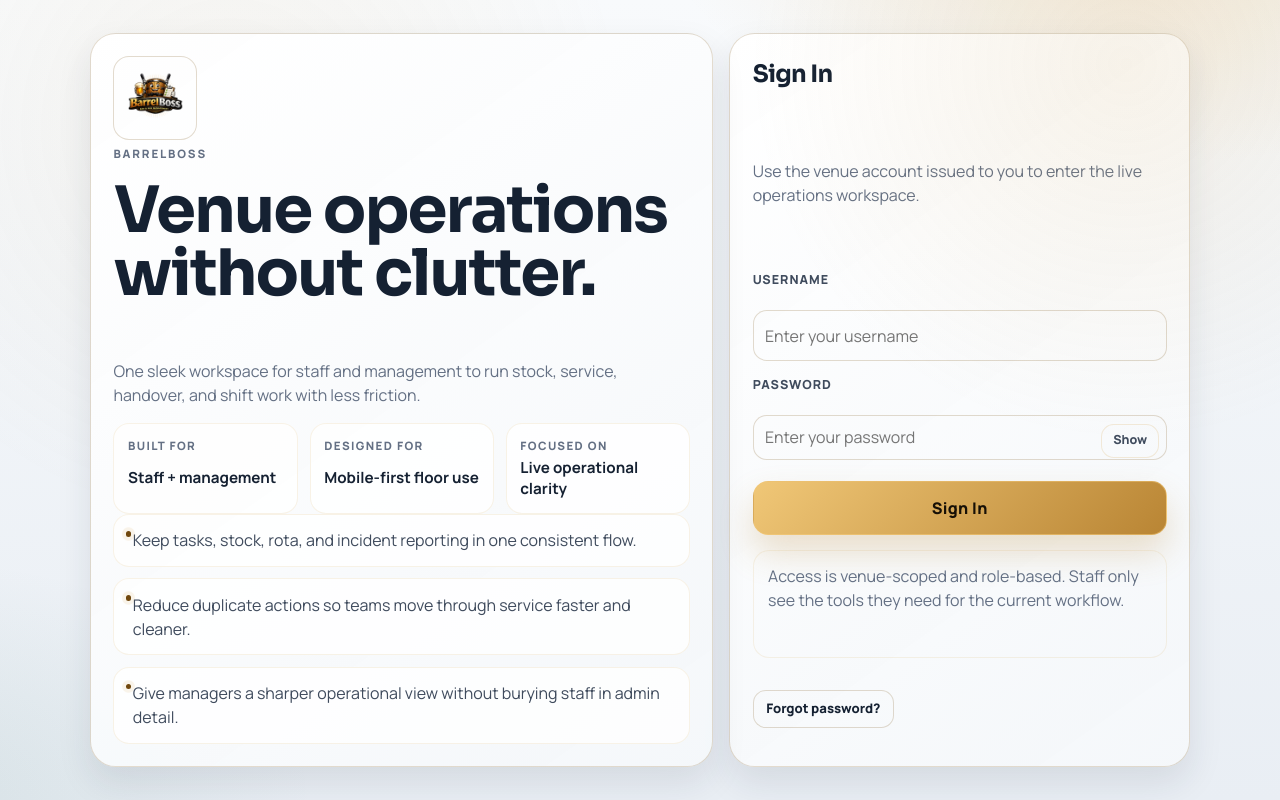
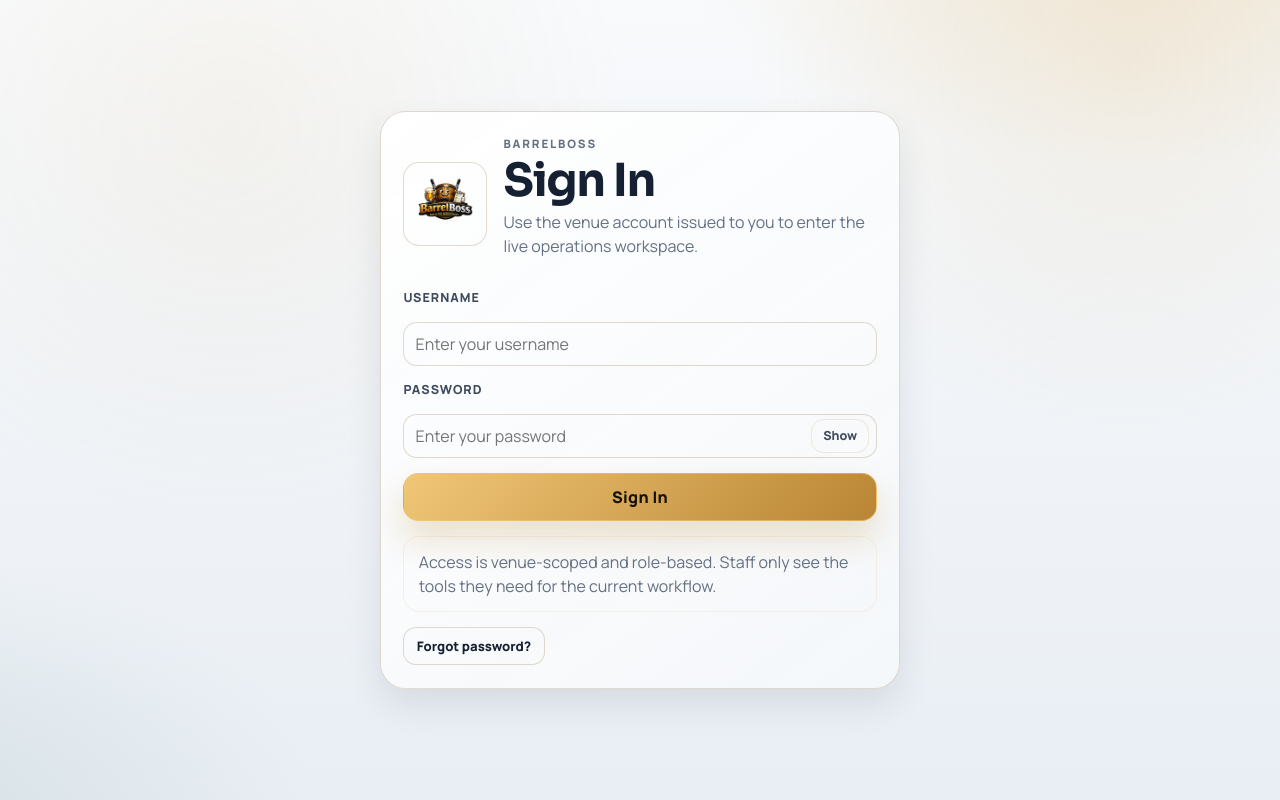
Before and after one commit to McauleeMaddison/BarrelBoss, a Django app: page /accounts/login/ in a window 1280 px wide. Run offline with Django 4.2, Linux system fonts and the light colour scheme.

Commit message:
Simplify login front page

```diff
--- a/static/css/app.css
+++ b/static/css/app.css
@@ -3044,13 +3044,9 @@ body.drawer-open .detail-drawer {
 }
 
 .login-wrap {
-    width: min(1100px, 100%);
-    display: grid;
-    grid-template-columns: 1fr;
-    gap: 1rem;
-}
-
-.login-hero,
+    width: min(460px, 100%);
+}
+
 .login-card,
 .error-card {
     padding: clamp(1rem, 3vw, 1.4rem);
@@ -3060,14 +3056,7 @@ body.drawer-open .detail-drawer {
     box-shadow: var(--shadow-soft);
 }
 
-.login-hero {
-    position: relative;
-    overflow: hidden;
-    gap: 1.1rem;
-    background: radial-gradient(520px 280px at 85% 0%, rgba(214, 167, 86, 0.18), transparent 56%), linear-gradient(145deg, rgba(16, 23, 36, 0.96), rgba(7, 10, 16, 0.94));
-}
-
-.login-hero::after,
+.login-card::after,
 .error-card::after {
     content: "";
     position: absolute;
@@ -3077,7 +3066,7 @@ body.drawer-open .detail-drawer {
     background: radial-gradient(circle, rgba(240, 199, 119, 0.18) 0%, rgba(240, 199, 119, 0) 68%);
 }
 
-.login-hero > *,
+.login-card > *,
 .error-card > * {
     position: relative;
     z-index: 1;
@@ -3093,22 +3082,35 @@ body.drawer-open .detail-drawer {
     background: rgba(255, 255, 255, 0.04);
 }
 
-.login-hero h1 {
-    margin-top: 1rem;
-    max-width: 12ch;
-    font-size: clamp(2rem, 6vw, 4rem);
-    line-height: 0.98;
-}
-
-.login-hero p,
-.login-card p {
+.login-card-header {
+    display: grid;
+    grid-template-columns: auto minmax(0, 1fr);
+    gap: 1rem;
+    align-items: center;
+}
+
+.login-brand-copy {
+    display: grid;
+    gap: 0.45rem;
+}
+
+.login-brand-copy h1 {
+    margin: 0;
+    font-size: clamp(2rem, 7vw, 2.85rem);
+    line-height: 0.95;
+}
+
+.login-card p,
+.login-brand-copy p {
     color: var(--muted);
 }
 
 .login-card {
+    position: relative;
+    overflow: hidden;
     display: grid;
     gap: 0.95rem;
-    background: linear-gradient(145deg, rgba(18, 24, 36, 0.95), rgba(10, 13, 19, 0.94));
+    background: radial-gradient(420px 220px at 100% 0%, rgba(214, 167, 86, 0.18), transparent 55%), linear-gradient(145deg, rgba(18, 24, 36, 0.95), rgba(10, 13, 19, 0.94));
 }
 
 .login-card form {
@@ -3116,14 +3118,6 @@ body.drawer-open .detail-drawer {
     gap: 0.9rem;
 }
 
-.login-value-strip {
-    display: grid;
-    grid-template-columns: repeat(3, minmax(0, 1fr));
-    gap: 0.75rem;
-}
-
-.login-value-card,
-.login-feature-item,
 .error-hint-list li,
 .error-status-strip {
     border: 1px solid rgba(214, 167, 86, 0.14);
@@ -3131,26 +3125,6 @@ body.drawer-open .detail-drawer {
     background: rgba(255, 255, 255, 0.04);
 }
 
-.login-value-card {
-    display: grid;
-    gap: 0.22rem;
-    padding: 0.85rem;
-}
-
-.login-value-card span {
-    color: var(--muted);
-    font-size: 0.72rem;
-    font-weight: 900;
-    text-transform: uppercase;
-    letter-spacing: 0.12em;
-}
-
-.login-value-card strong {
-    font-size: 0.95rem;
-    line-height: 1.35;
-}
-
-.login-feature-list,
 .error-hint-list {
     list-style: none;
     margin: 0;
@@ -3159,14 +3133,12 @@ body.drawer-open .detail-drawer {
     gap: 0.7rem;
 }
 
-.login-feature-item,
 .error-hint-list li {
     position: relative;
     padding: 0.85rem 0.9rem 0.85rem 1.15rem;
     color: var(--muted-strong);
 }
 
-.login-feature-item::before,
 .error-hint-list li::before {
     content: "";
     position: absolute;
@@ -3414,7 +3386,7 @@ body.command-open .mobile-command-sheet {
     }
 
     .login-wrap {
-        grid-template-columns: 1.15fr 0.85fr;
+        width: min(520px, calc(100% - 2rem));
     }
 }
 
@@ -3635,8 +3607,7 @@ body.command-open .mobile-command-sheet {
     .staff-summary-grid,
     .module-snapshot-grid,
     .workspace-link-row,
-    .staff-pulse-grid,
-    .login-value-strip {
+    .staff-pulse-grid {
         grid-template-columns: repeat(2, minmax(0, 1fr));
     }
 }
@@ -3705,9 +3676,13 @@ body.command-open .mobile-command-sheet {
     .staff-tool-grid,
     .staff-workspace-grid,
     .module-snapshot-grid,
-    .login-value-strip,
     .portal-command-grid {
         grid-template-columns: 1fr;
+    }
+
+    .login-card-header {
+        grid-template-columns: 1fr;
+        align-items: flex-start;
     }
 
     .dashboard-row-link {
@@ -4053,7 +4028,6 @@ html[data-theme="light"] .mobile-dock,
 html[data-theme="light"] .mobile-command-sheet,
 html[data-theme="light"] .detail-drawer,
 html[data-theme="light"] .login-card,
-html[data-theme="light"] .login-hero,
 html[data-theme="light"] .error-card {
     background: linear-gradient(145deg, rgba(255, 255, 255, 0.98), rgba(244, 247, 250, 0.96));
 }
@@ -4123,8 +4097,6 @@ html[data-theme="light"] .topbar-mode-chip {
     background: rgba(255, 255, 255, 0.82);
 }
 
-html[data-theme="light"] .login-value-card,
-html[data-theme="light"] .login-feature-item,
 html[data-theme="light"] .error-hint-list li,
 html[data-theme="light"] .error-status-strip,
 html[data-theme="light"] .stock-form-panel .form-grid > .form-field {
--- a/templates/registration/login.html
+++ b/templates/registration/login.html
@@ -18,35 +18,15 @@
 <body class="login-page">
 <div class="shell-bg"></div>
 <div class="login-wrap">
-    <section class="login-hero">
-        <img class="login-logo" src="{% static 'images/branding/barrelboss-logo.png' %}" alt="BarrelBoss logo">
-        <p class="kicker">BarrelBoss</p>
-        <h1>Venue operations without clutter.</h1>
-        <p>One sleek workspace for staff and management to run stock, service, handover, and shift work with less friction.</p>
-        <div class="login-value-strip" aria-label="Product highlights">
-            <article class="login-value-card">
-                <span>Built for</span>
-                <strong>Staff + management</strong>
-            </article>
-            <article class="login-value-card">
-                <span>Designed for</span>
-                <strong>Mobile-first floor use</strong>
-            </article>
-            <article class="login-value-card">
-                <span>Focused on</span>
-                <strong>Live operational clarity</strong>
-            </article>
+    <section class="login-card">
+        <div class="login-card-header">
+            <img class="login-logo" src="{% static 'images/branding/barrelboss-logo.png' %}" alt="BarrelBoss logo">
+            <div class="login-brand-copy">
+                <p class="kicker">BarrelBoss</p>
+                <h1>Sign In</h1>
+                <p>Use the venue account issued to you to enter the live operations workspace.</p>
+            </div>
         </div>
-        <ul class="login-feature-list">
-            <li class="login-feature-item">Keep tasks, stock, rota, and incident reporting in one consistent flow.</li>
-            <li class="login-feature-item">Reduce duplicate actions so teams move through service faster and cleaner.</li>
-            <li class="login-feature-item">Give managers a sharper operational view without burying staff in admin detail.</li>
-        </ul>
-    </section>
-
-    <section class="login-card">
-        <h2>Sign In</h2>
-        <p>Use the venue account issued to you to enter the live operations workspace.</p>
         <form method="post">
             {% csrf_token %}
             {% if form.non_field_errors %}
```
